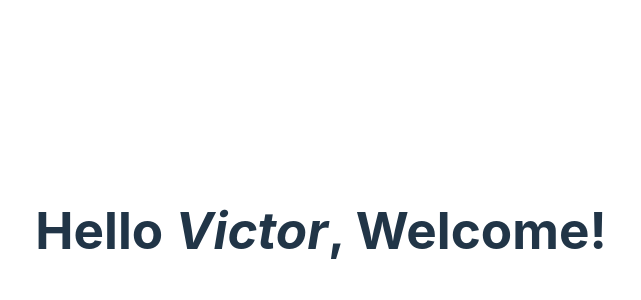
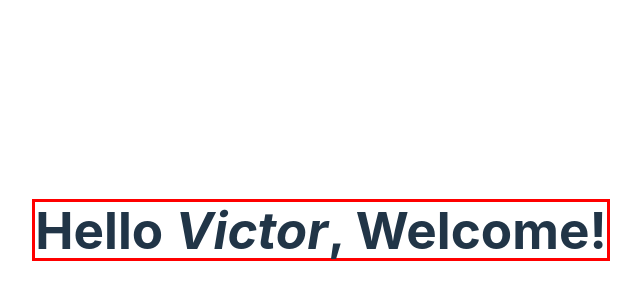
Before and after one commit to MyHKo/WebCourse, a React (Vite) app in the folder react-props/: page / in a window 1280 px wide. Shown: the part 170-470 px from the top of the page, without its empty margins (319-960 px from the left). Built offline with nearby package versions, Linux system fonts and the light colour scheme.

Commit message:
add basic functionality

```diff
--- a/react-props/src/App.jsx
+++ b/react-props/src/App.jsx
@@ -3,7 +3,7 @@ import './App.css'
 function Greetings(props){
     const { name } = props
     return (
-        <h1 className="greeting">
+        <h1 className="greeting" style={props.style}>
             Hello <i className="emphasize">{name}</i>, Welcome!
         </h1>
     )
```
